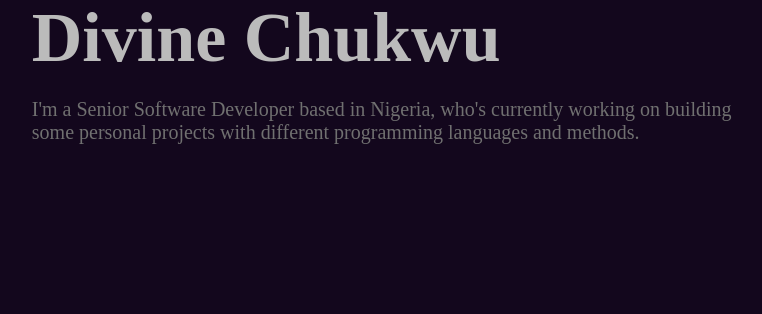
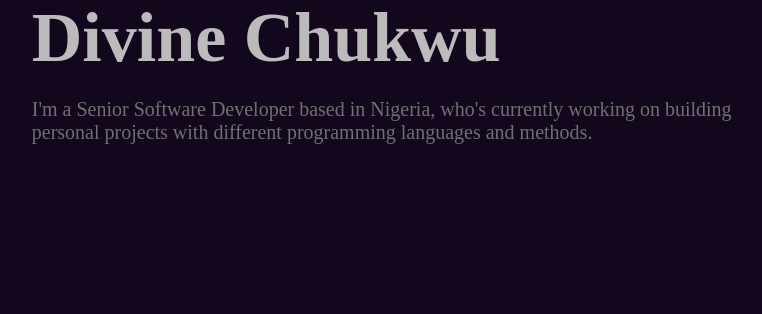
Before and after one commit to Dipec001/profile-website, a Flask app: page / in a window 1280 px wide. Shown: the part 283-597 px from the top of the page, without its empty margins (229-991 px from the left). Run offline with Flask 2, Linux system fonts and the light colour scheme; some libraries are stand-ins or nearby versions; some web fonts are replaced.

Commit message:
Update index.html

```diff
--- a/templates/index.html
+++ b/templates/index.html
@@ -39,7 +39,7 @@
         <h4>Hello, my name is</h4>
         <h1>Divine Chukwu</h1>
         <p class="info">
-            I'm a Senior Software Developer based in Nigeria, who's currently working on building some personal projects with different
+            I'm a Senior Software Developer based in Nigeria, who's currently working on building personal projects with different
             programming languages and methods.
         </p>
     </section>
```
